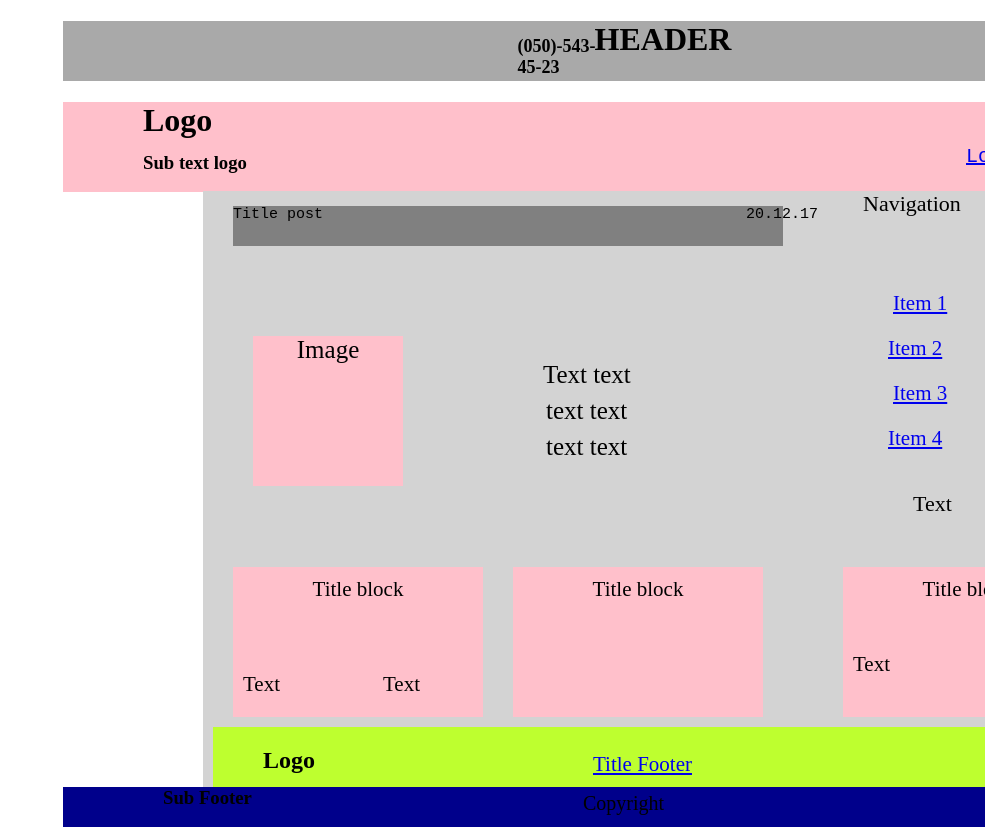
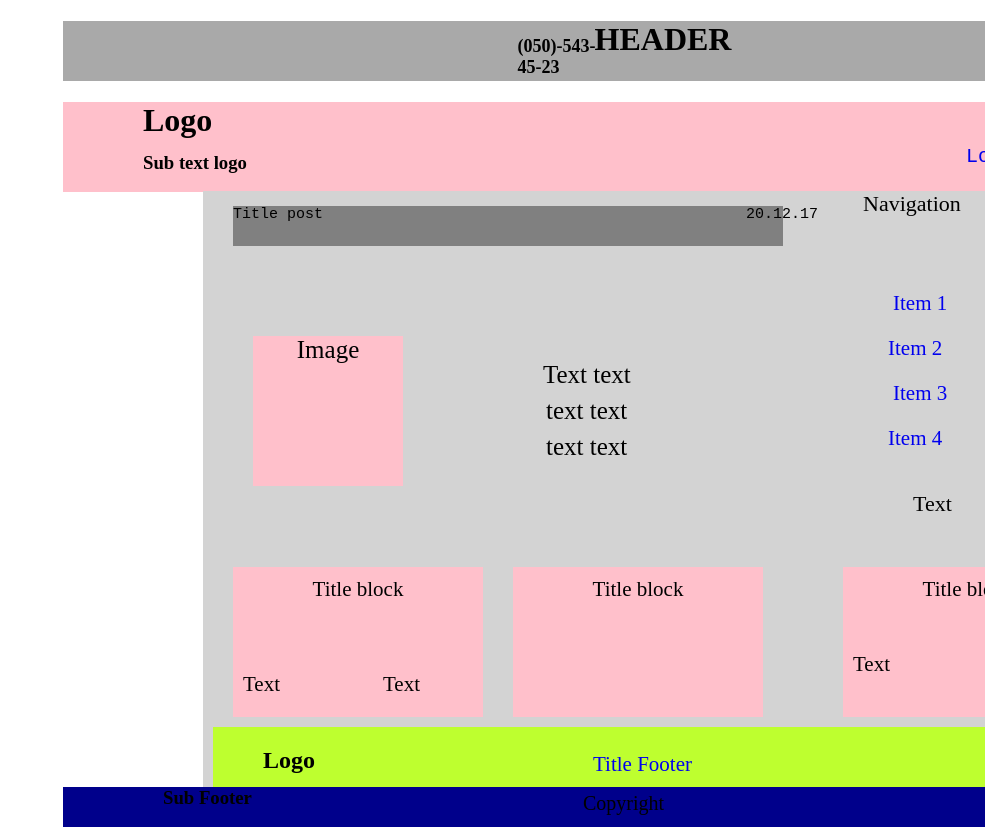
Before and after one commit to Rakorcool/Index, a plain HTML site: page DZ2.html in a window 1280 px wide. Shown: the top 838 px of the page, without its empty margins (295-1280 px from the left). Drawn offline with Linux system fonts and the light colour scheme.

Commit message:
Update styleDZ.css

```diff
--- a/styleDZ.css
+++ b/styleDZ.css
@@ -1,4 +1,4 @@
-style a {
+a {
     text-decoration: none;
 }
 .Header{
```
